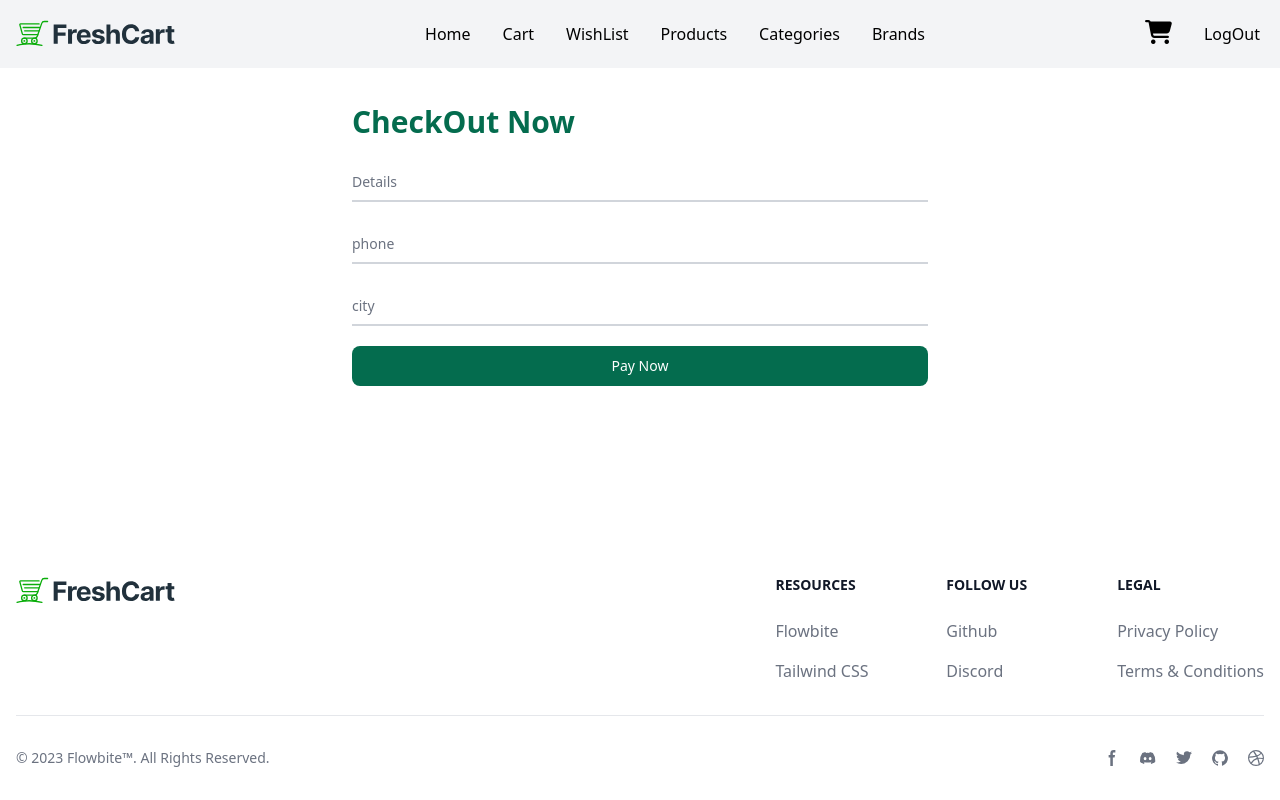
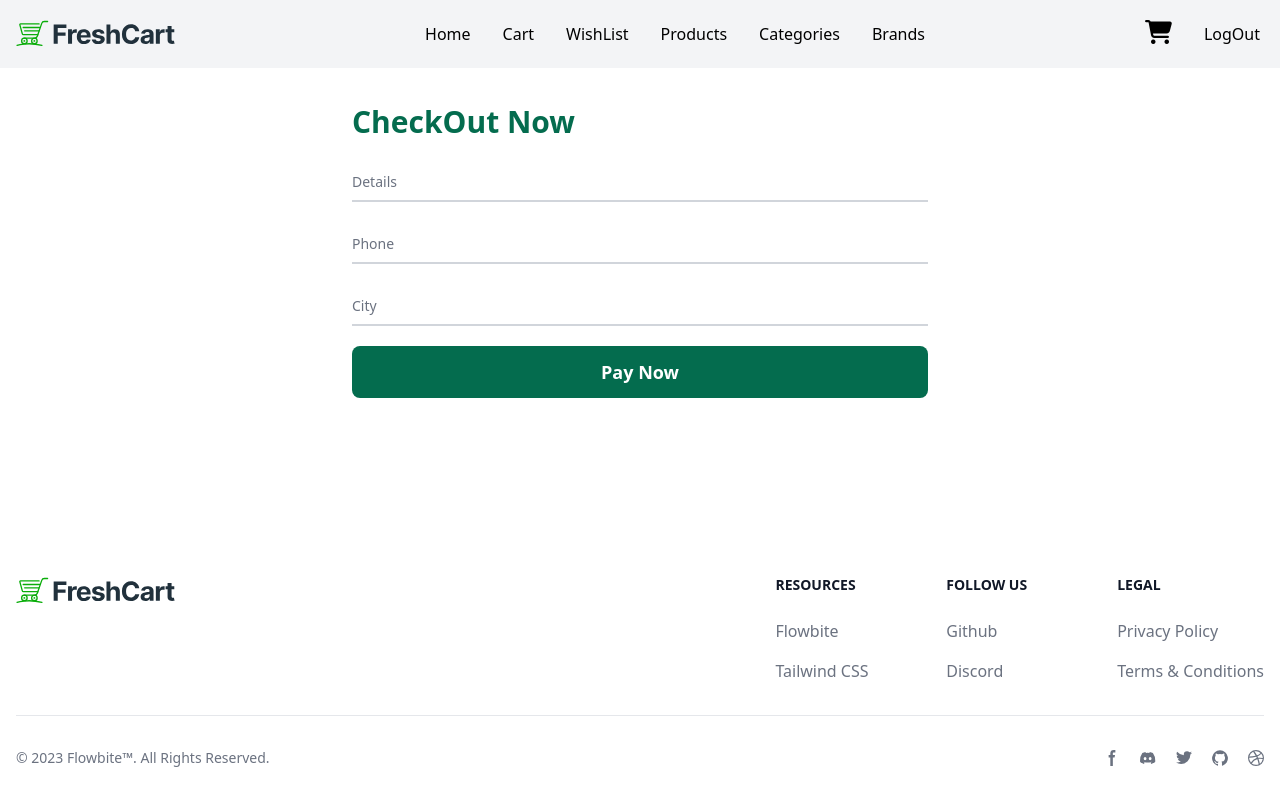
Before and after one commit to Ahmed-Roushdy28/e-commerce, a React (Vite) app: page /checkout in a window 1280 px wide. Built offline with nearby package versions, Linux system fonts and the light colour scheme; no server answers; sample sign-in values are in the browser's storage.

Commit message:
Update repo with latest changes

```diff
--- a/src/Components/CheckOut/CheckOut.jsx
+++ b/src/Components/CheckOut/CheckOut.jsx
@@ -1,37 +1,42 @@
 import React, { useContext, useState } from "react";
-import { Link} from "react-router-dom";
-import { Formik, useFormik } from "formik";
-import { CartContext } from './../../Context/CartContext';
+import { useFormik } from "formik";
+import { CartContext } from "../../Context/CartContext";
 
+export default function Checkout() {
+  const { checkOut, cart } = useContext(CartContext);
+  const cartId = cart?.data?._id;
 
-export default function checkout() {
-   let {checkOut} = useContext(CartContext)
-   let formik = useFormik({
-      initialValues:{
-  details:'',
-  phone:'',
-  city:'',
+  const formik = useFormik({
+    initialValues: {
+      details: "",
+      phone: "",
+      city: "",
     },
-      onSubmit: ()=> handleCheckout('67b80874d6327c508181fa83', 'http://localhost:5173')
-    })
-  const [apiError, setapiError] = useState("");
-  const [isloading, setIsloading] = useState(false);
+    onSubmit: () => {
+      if (cartId) {
+        handleCheckout(cartId, "http://localhost:5173");
+      } else {
+        console.error("Cart ID is missing");
+      }
+    },
+  });
 
-
-  async function handleCheckout( cartId , url ) {
-   let {data} = await checkOut( cartId , url  , formik.values)
-   if(data.status == 'success'){
-      window.location.href=data.session.url
+  async function handleCheckout(cartId, url) {
+    try {
+      const { data } = await checkOut(cartId, url, formik.values);
+      if (data?.status === "success") {
+        window.location.href = data.session.url;
+      } else {
+        console.error("Checkout failed:", data);
       }
-
+    } catch (error) {
+      console.error("Error during checkout:", error);
+    }
   }
 
   return (
-    <>
     <div className="mx-auto py-6 max-w-xl">
-      <h1 className=" text-3xl mb-5 font-bold text-green-700">CheckOut Now</h1>
-        <h2 className="font-bold text-green-600"></h2>
-
+      <h1 className="text-3xl mb-5 font-bold text-green-700">CheckOut Now</h1>
       <form onSubmit={formik.handleSubmit} className="max-w-xl">
         <div className="relative z-0 w-full mb-5 group">
           <input
@@ -41,12 +46,12 @@ export default function checkout() {
             type="text"
             name="details"
             id="details"
-              className="block py-2.5 px-0 w-full text-sm text-gray-900 bg-transparent border-0 border-b-2 border-gray-300 appearance-none dark:text-white dark:border-gray-600 dark:focus:border-green-500 focus:outline-none focus:ring-0 focus:border-green-600 peer"
+            className="block py-2.5 px-0 w-full text-sm text-gray-900 bg-transparent border-0 border-b-2 border-gray-300 focus:outline-none focus:ring-0 focus:border-green-600 peer"
             placeholder=" "
           />
           <label
             htmlFor="details"
-              className="peer-focus:font-medium absolute text-sm text-gray-500 dark:text-gray-400 duration-300 transform -translate-y-6 scale-75 top-3 -z-10 origin-[0] peer-focus:start-0 rtl:peer-focus:translate-x-1/4 rtl:peer-focus:left-auto peer-focus:text-green-600 peer-focus:dark:text-green-500 peer-placeholder-shown:scale-100 peer-placeholder-shown:translate-y-0 peer-focus:scale-75 peer-focus:-translate-y-6"
+            className="absolute text-sm text-gray-500 transform -translate-y-6 scale-75 top-3 left-0 peer-placeholder-shown:scale-100 peer-placeholder-shown:translate-y-0 peer-focus:scale-75 peer-focus:-translate-y-6 peer-focus:text-green-600"
           >
             Details
           </label>
@@ -60,48 +65,45 @@ export default function checkout() {
             type="tel"
             name="phone"
             id="phone"
-              className="block py-2.5 px-0 w-full text-sm text-gray-900 bg-transparent border-0 border-b-2 border-gray-300 appearance-none dark:text-white dark:border-gray-600 dark:focus:border-green-500 focus:outline-none focus:ring-0 focus:border-green-600 peer"
+            className="block py-2.5 px-0 w-full text-sm text-gray-900 bg-transparent border-0 border-b-2 border-gray-300 focus:outline-none focus:ring-0 focus:border-green-600 peer"
             placeholder=" "
           />
           <label
             htmlFor="phone"
-              className="peer-focus:font-medium absolute text-sm text-gray-500 dark:text-gray-400 duration-300 transform -translate-y-6 scale-75 top-3 -z-10 origin-[0] peer-focus:start-0 rtl:peer-focus:translate-x-1/4 rtl:peer-focus:left-auto peer-focus:text-green-600 peer-focus:dark:text-green-500 peer-placeholder-shown:scale-100 peer-placeholder-shown:translate-y-0 peer-focus:scale-75 peer-focus:-translate-y-6"
+            className="absolute text-sm text-gray-500 transform -translate-y-6 scale-75 top-3 left-0 peer-placeholder-shown:scale-100 peer-placeholder-shown:translate-y-0 peer-focus:scale-75 peer-focus:-translate-y-6 peer-focus:text-green-600"
           >
-              phone
+            Phone
           </label>
         </div>
+
         <div className="relative z-0 w-full mb-5 group">
           <input
             onBlur={formik.handleBlur}
             onChange={formik.handleChange}
             value={formik.values.city}
-              type="city"
+            type="text"
             name="city"
             id="city"
-              className="block py-2.5 px-0 w-full text-sm text-gray-900 bg-transparent border-0 border-b-2 border-gray-300 appearance-none dark:text-white dark:border-gray-600 dark:focus:border-green-500 focus:outline-none focus:ring-0 focus:border-green-600 peer"
+            className="block py-2.5 px-0 w-full text-sm text-gray-900 bg-transparent border-0 border-b-2 border-gray-300 focus:outline-none focus:ring-0 focus:border-green-600 peer"
             placeholder=" "
           />
           <label
             htmlFor="city"
-              className="peer-focus:font-medium absolute text-sm text-gray-500 dark:text-gray-400 duration-300 transform -translate-y-6 scale-75 top-3 -z-10 origin-[0] peer-focus:start-0 rtl:peer-focus:translate-x-1/4 rtl:peer-focus:left-auto peer-focus:text-green-600 peer-focus:dark:text-green-500 peer-placeholder-shown:scale-100 peer-placeholder-shown:translate-y-0 peer-focus:scale-75 peer-focus:-translate-y-6"
+            className="absolute text-sm text-gray-500 transform -translate-y-6 scale-75 top-3 left-0 peer-placeholder-shown:scale-100 peer-placeholder-shown:translate-y-0 peer-focus:scale-75 peer-focus:-translate-y-6 peer-focus:text-green-600"
           >
-              city
+            City
           </label>
         </div>
 
         <div className="flex w-full">
           <button
             type="submit"
-              className="text-white w-full mr-auto bg-green-700 hover:bg-green-800 focus:ring-4 focus:outline-none focus:ring-green-300 font-medium rounded-lg text-sm   px-5 py-2.5 text-center dark:bg-green-600 dark:hover:bg-green-700 dark:focus:ring-green-800"
+            className="text-white w-full text-lg font-bold bg-green-700 hover:bg-green-800 focus:ring-4 focus:outline-none focus:ring-green-300 rounded-lg px-5 py-3 text-center"
           >
-              {
-                isloading?<i className="fa fa-spinner fa-spin"></i>:'Pay Now'
-              }
-
+            Pay Now
           </button>
         </div>
       </form>
     </div>
-    </>
   );
 }
--- a/src/Context/CartContext.jsx
+++ b/src/Context/CartContext.jsx
@@ -3,48 +3,40 @@ import { createContext, useEffect, useState } from "react";
 
 export let CartContext = createContext();
 
-export default function CartContextProvider(props) {
-  let headers = {
+export default function CartContextProvider({ children }) {
+  const [cart, setCart] = useState(null);
+
+  const headers = {
     token: localStorage.getItem("userToken"),
   };
 
-  const [cart, setCart] = useState(null);
-
   async function getCart() {
     try {
-      let response = await axios.get(`https://ecommerce.routemisr.com/api/v1/cart`, { headers });
+      let response = await axios.get("https://ecommerce.routemisr.com/api/v1/cart", { headers });
       setCart(response.data);
       return response;
     } catch (error) {
       console.error("Error fetching cart:", error);
+      setCart(null);
       return error;
     }
   }
 
   async function removeCart(productId = null) {
     try {
-     let response;
-     if (productId) {
-
-       response = await axios.delete(`https://ecommerce.routemisr.com/api/v1/cart/${productId}`, { headers });
-     } else {
-
-       response = await axios.delete(`https://ecommerce.routemisr.com/api/v1/cart`, { headers });
-     }
-
-
-     let updatedCart = await getCart();
-
-
-     setCart(updatedCart.data || { data: { products: [] } });
-
+      let response = await axios.delete(
+        productId
+          ? `https://ecommerce.routemisr.com/api/v1/cart/${productId}`
+          : `https://ecommerce.routemisr.com/api/v1/cart`,
+        { headers }
+      );
+      await getCart();
       return response;
     } catch (error) {
       console.error("Error removing cart item:", error);
       return error;
     }
   }
-
 
   async function updateCart(productId, count) {
     try {
@@ -53,7 +45,7 @@ export default function CartContextProvider(props) {
         { count },
         { headers }
       );
-      setCart(response.data);
+      await getCart();
       return response;
     } catch (error) {
       console.error("Error updating cart:", error);
@@ -64,15 +56,15 @@ export default function CartContextProvider(props) {
   async function addToCart(productId) {
     try {
       let response = await axios.post(
-        `https://ecommerce.routemisr.com/api/v1/cart`,
+        "https://ecommerce.routemisr.com/api/v1/cart",
         { productId },
         { headers }
       );
-      setCart(response.data);
+      await getCart();
       return response;
-    } catch (err) {
-      console.error("Error adding to cart:", err);
-      return err;
+    } catch (error) {
+      console.error("Error adding to cart:", error);
+      return error;
     }
   }
 
@@ -84,9 +76,9 @@ export default function CartContextProvider(props) {
         { headers }
       );
       return response;
-    } catch (err) {
-      console.error("Error in checkout:", err);
-      return err;
+    } catch (error) {
+      console.error("Error in checkout:", error);
+      return error;
     }
   }
 
@@ -96,7 +88,7 @@ export default function CartContextProvider(props) {
 
   return (
     <CartContext.Provider value={{ cart, setCart, checkOut, addToCart, getCart, removeCart, updateCart }}>
-      {props.children}
+      {children}
     </CartContext.Provider>
   );
 }
```
Lines whose indentation alone changed are shown as unchanged.
